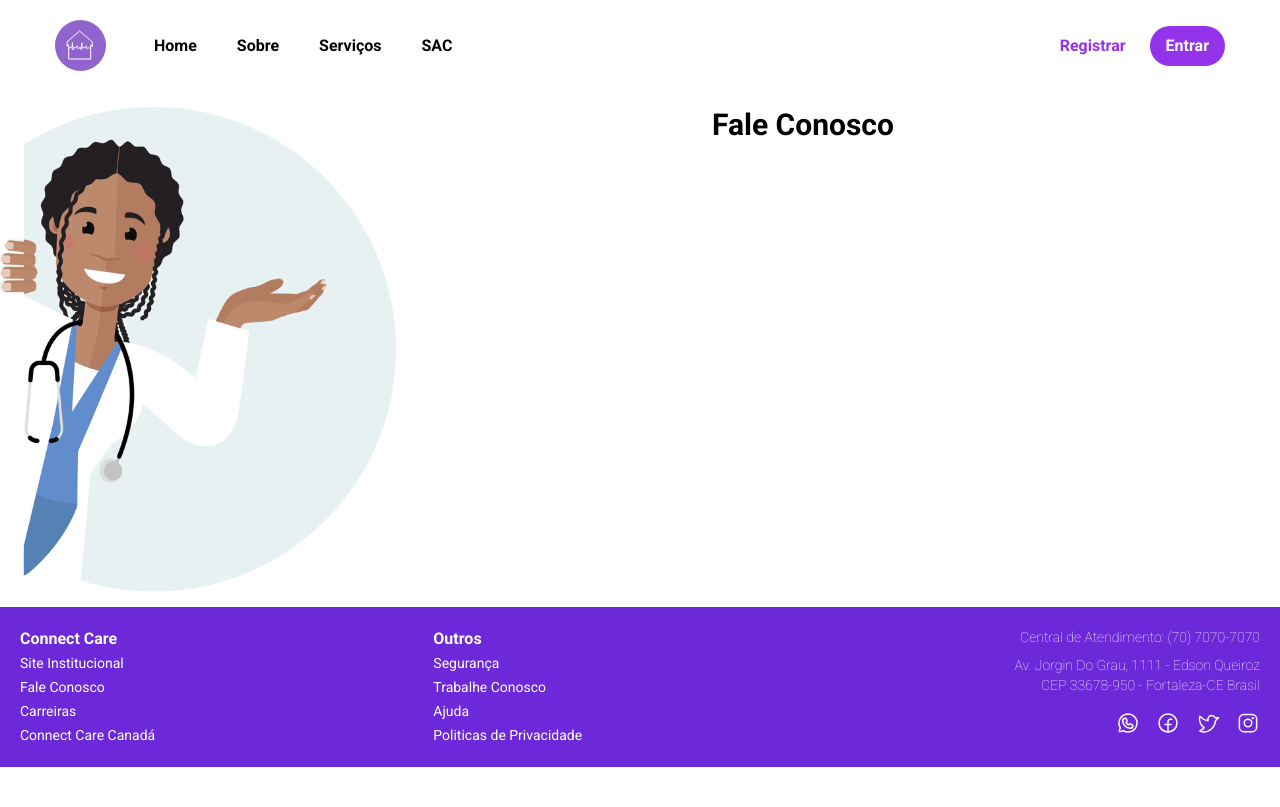
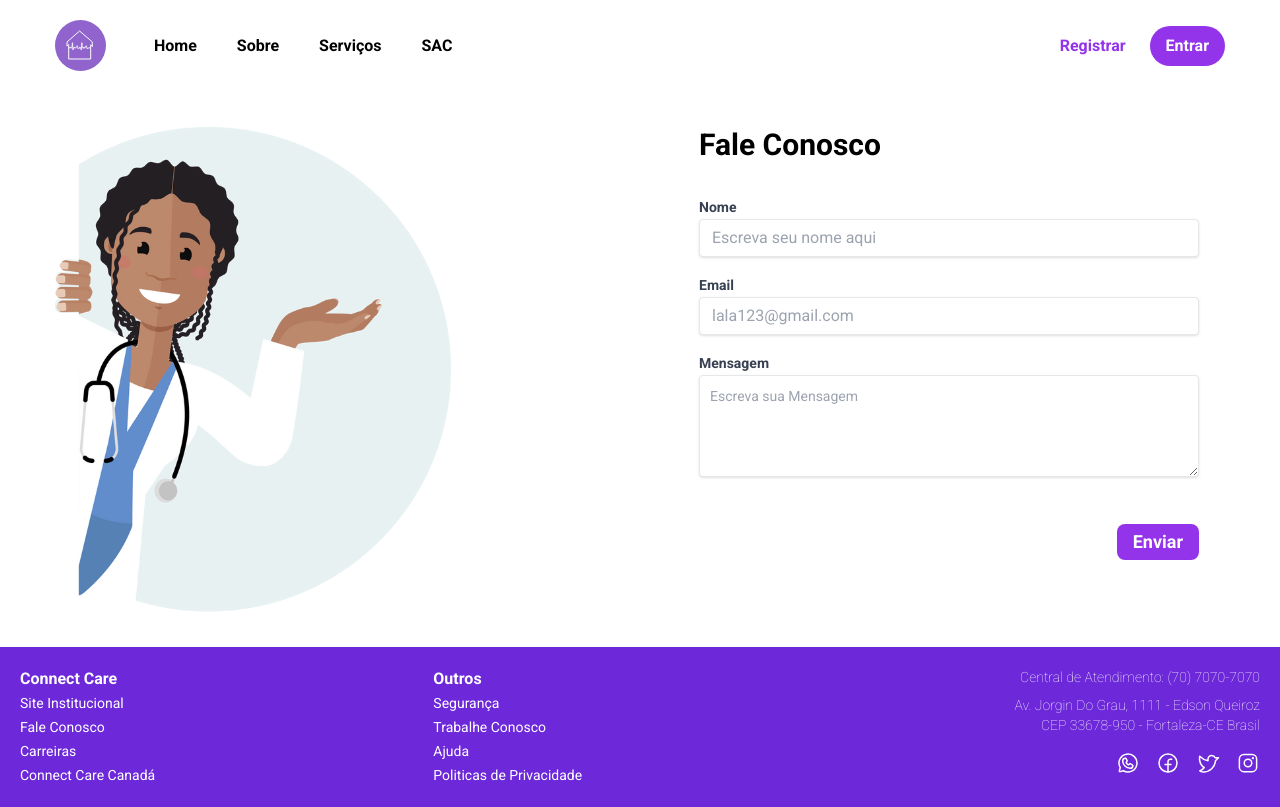
Before and after one commit to Aanastc/ConnectCare, a React (Vite) app: page /FaleConosco in a window 1280 px wide. Built offline with nearby package versions, Linux system fonts and the light colour scheme.

Commit message:
sprint 1

```diff
--- a/src/Pages/FaleConosco.jsx
+++ b/src/Pages/FaleConosco.jsx
@@ -4,24 +4,65 @@ import ImgFaleConosco from '../assets/imgs/img-faleConosco.png'
 
 export function FaleConosco() {
   return (
-    <section>
+    <main>
       <Header />
-      <div className="grid grid-cols-2 gap-36">
-        <div className="flex flex-col gap-6">
-          <div className="items-center">
+      <section className="max-w-[1170px] m-auto py-5 flex justify-between items-center">
+        <div className="grid grid-cols-2 gap-36">
+          <div className="flex justify-center	">
             <img
               src={ImgFaleConosco}
               alt="Imagem de uma personagem indicando a seção ao lado"
               className="items-center"
             />
           </div>
+          <div className="flex flex-col gap-6">
+            <div className="justify-center items-center">
+              <h2 className="font-bold text-3xl mb-2">Fale Conosco</h2>
+            </div>
+            <div>
+              <form>
+                <div className="mb-4">
+                  <label className="text-gray-700 text-sm font-bold mb-2">
+                    Nome
+                  </label>
+                  <input
+                    class="shadow appearance-none border rounded w-full py-2 px-3 text-gray-700 leading-tight focus:outline-none focus:shadow-outline"
+                    type="text"
+                    placeholder="Escreva seu nome aqui"
+                  />
+                </div>
+                <div className="mb-4">
+                  <label className="text-gray-700 text-sm font-bold mb-2">
+                    Email
+                  </label>
+                  <input
+                    class="shadow appearance-none border rounded w-full py-2 px-3 text-gray-700 leading-tight focus:outline-none focus:shadow-outline"
+                    type="email"
+                    placeholder="lala123@gmail.com"
+                  />
+                </div>
+                <div className="mb-4">
+                  <label className="text-gray-700 text-sm font-bold mb-2">
+                    Mensagem
+                  </label>
+                  <textarea
+                    id="message"
+                    rows="4"
+                    class="p-2.5 w-full text-sm shadow border rounded focus:outline-none focus:shadow-outline"
+                    placeholder="Escreva sua Mensagem"
+                  />
+                </div>
+              </form>
+            </div>
+            <div className="flex gap-2 items-end justify-end">
+              <a className="text-lg font-semibold bg-purple-600 text-white px-4 py-1 rounded-lg hover:bg-purple-800">
+                Enviar
+              </a>
+            </div>
+          </div>
         </div>
-        <div>
-          <h2 className="font-bold text-3xl items-center">Fale Conosco</h2>
-          <form></form>
-        </div>
-      </div>
+      </section>
       <Footer />
-    </section>
+    </main>
   )
 }
```
